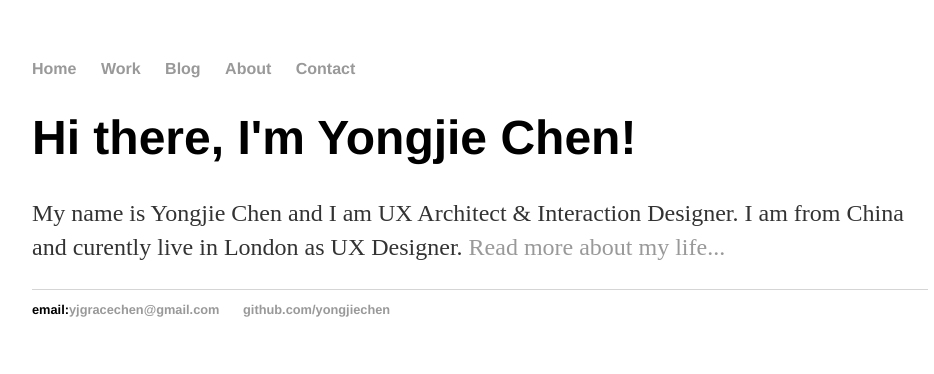
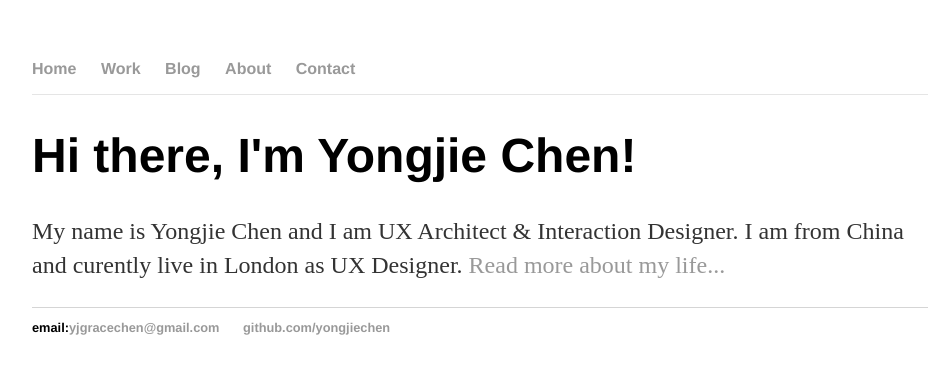
Before and after one commit to yjgracechen/yjgracechen.github.io, a Jekyll site: the page built from index.html, in a window 1280 px wide. Shown: the top 374 px of the page, without its empty margins (160-1094 px from the left). Built offline with Jekyll 4.4.1, drawn with Linux system fonts in a browser that asks for light colours.

Commit message:
Update index.html

```diff
--- a/index.html
+++ b/index.html
@@ -2,6 +2,7 @@
 layout: default
 title: Yongjie Chen
 ---
+<hr class="style-six">
 <div class="blurb">
 	<h1>Hi there, I'm Yongjie Chen!</h1>
 	<p> My name is Yongjie Chen and I am UX Architect & Interaction Designer. I am from China and curently live in London as UX Designer.
```
